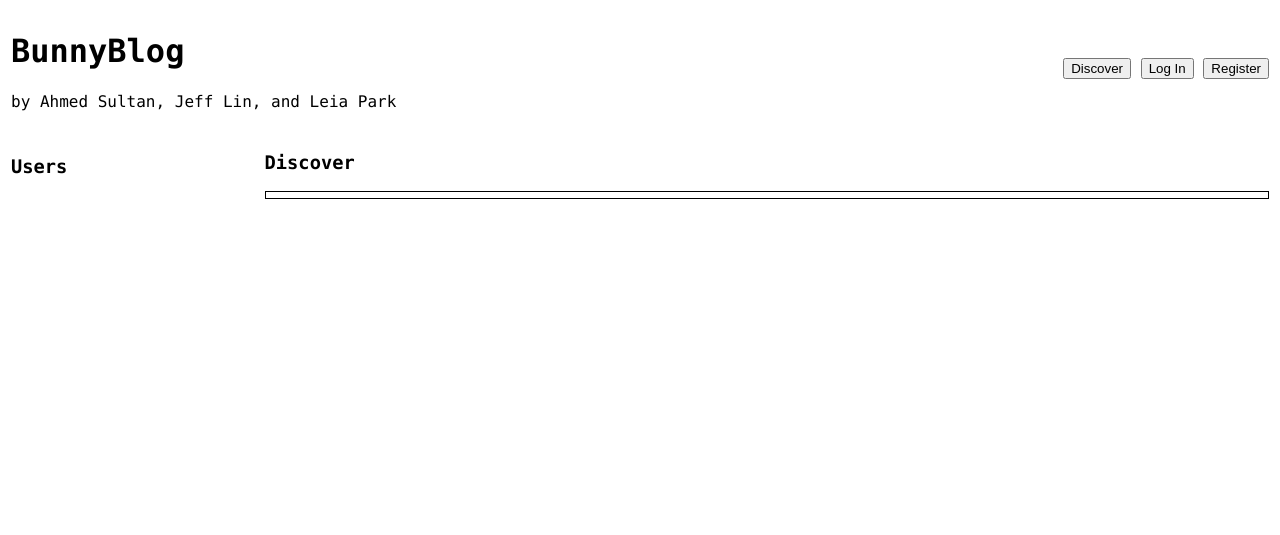
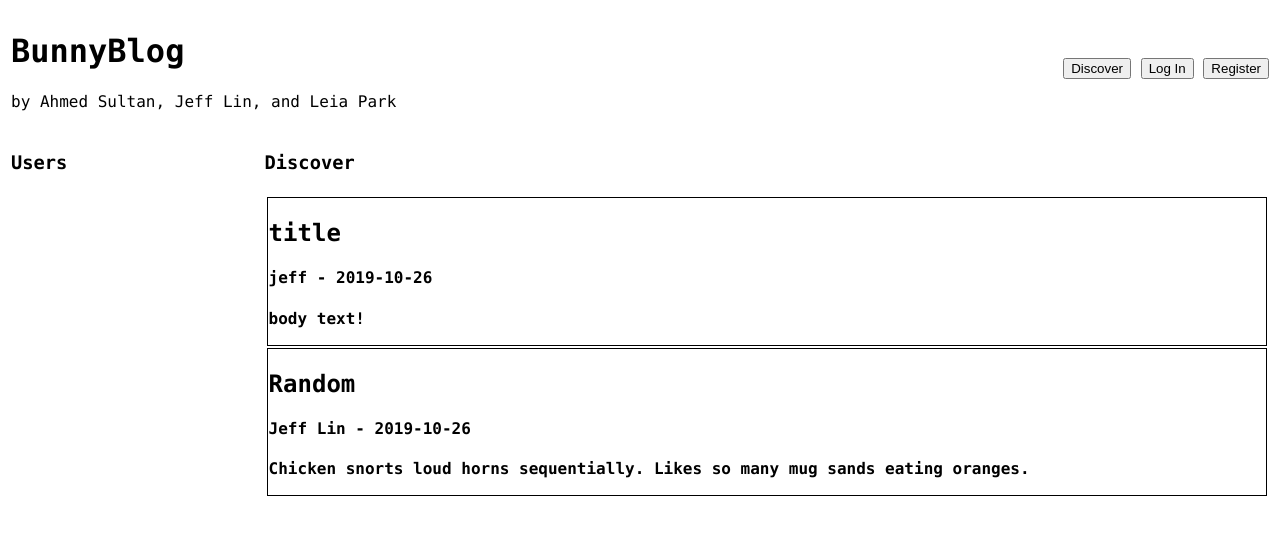
Before and after one commit to nilffej/BunnyBlog, a Flask app: page / in a window 1280 px wide. Shown: the top 535 px of the page. Run offline with Flask 2, Linux system fonts and the light colour scheme.

Commit message:
Added post display on Discover page.

```diff
--- a/app.py
+++ b/app.py
@@ -24,13 +24,20 @@ db = sqlite3.connect(DB_FILE)  # open if file exists, otherwise create
 c = db.cursor()               # facilitate db ops
 
 retrieve = 'SELECT username, password FROM users;'
-
 get = db.execute(retrieve)
 userList = get.fetchall()
 
+entries = []
+foo = db.execute('SELECT title, username, date, content FROM posts;')
+rows = foo.fetchall()
+for item in rows:
+    entries.append([item[0],item[1],item[2],item[3]])
+
 @app.route("/")
 def root():
-  return render_template('discover.html')
+    print(entries)
+    return render_template('discover.html',
+    entries = entries, lengthNum = range(len(entries)))
 
 @app.route("/login", methods=["GET"])
 def login(msg=""):
@@ -39,7 +46,7 @@ def login(msg=""):
   if request.args:
     # Checks for all inputs to be filled
     if not bool(request.args["username"]) or not bool(request.args["password"]):
-      msg = "Fill in all the information"
+      msg = "Login fields missing"
     else:
       for row in userList:
           if request.args["username"] == row[0]:
@@ -56,6 +63,7 @@ def login(msg=""):
 @app.route("/register", methods=["GET"])
 def register(msg=""):
   usrCheck = False
+  print(request.args)
   if request.args:
      # Checks for all inputs to be filled
      if not bool(request.args["username"]) or not bool(request.args["password"]):
@@ -68,10 +76,10 @@ def register(msg=""):
                  usrCheck = True
      if usrCheck:
        if request.args["password"] == request.args["confirmPass"]:
-            insert = "INSERT INTO users VALUES ('{}', {});".format(
+            insert = "INSERT INTO users VALUES ('{}', '{}');".format(
                 request.args["username"], request.args["password"])
             c.execute(insert)
-            return redirect("login")
+            return redirect(url_for("login"))
        else:
             msg = "passwords do not match"
   return render_template("register.html", msg=msg)
--- a/templates/discover.html
+++ b/templates/discover.html
@@ -1,13 +1,13 @@
 <!DOCTYPE html>
 {% extends "template.html" %}
 
-{% block head %} | Discover{% endblock %}
+{% block title %} | Discover{% endblock %}
 
 {% block headerbuttons %}
 <form>
   <button title="discover" type="submit" formaction="/">Discover</button>
   <button title="login" type="submit" formaction="/login">Log In</button>
-  <button title="register" type="submit">Register</button>
+  <button title="register" type="submit" formaction="/register">Register</button>
 </form>
 {% endblock %}
 
@@ -19,11 +19,22 @@
     </td>
     <td>
       <h3>Discover</h3>
+    </tr>
 
-      <table width="100%" style="border: 1px solid black">
-        <tr><td></td></tr>
-      </table>
-
+    <tr>
+      <td></td>
+      <td>
+        <table width="100%">
+          {% for index in lengthNum %}
+          <tr style="border: 1px solid black">
+            <td style="border: 1px solid black">
+              <h2>{{entries[index][0]}}</h2><b>
+              <h4>{{entries[index][1]}} - {{entries[index][2]}}</h4><b>
+              <p>{{entries[index][3]}}
+            </td>
+          </tr>
+          {% endfor %}
+        </table>
     </td>
   </tr>
 </table>
--- a/templates/register.html
+++ b/templates/register.html
@@ -1,7 +1,7 @@
 <!DOCTYPE html>
 {% extends "template.html" %}
 
-{% block head %} | Discover{% endblock %}
+{% block title %} | Register{% endblock %}
 
 {% block body %}
 {% if msg %}
```
Also changed, not shown: templates/login.html (+4 -4 lines), LP stuff/register.html (line endings or trailing spaces), bunnyblog.db, database.db (deleted).
